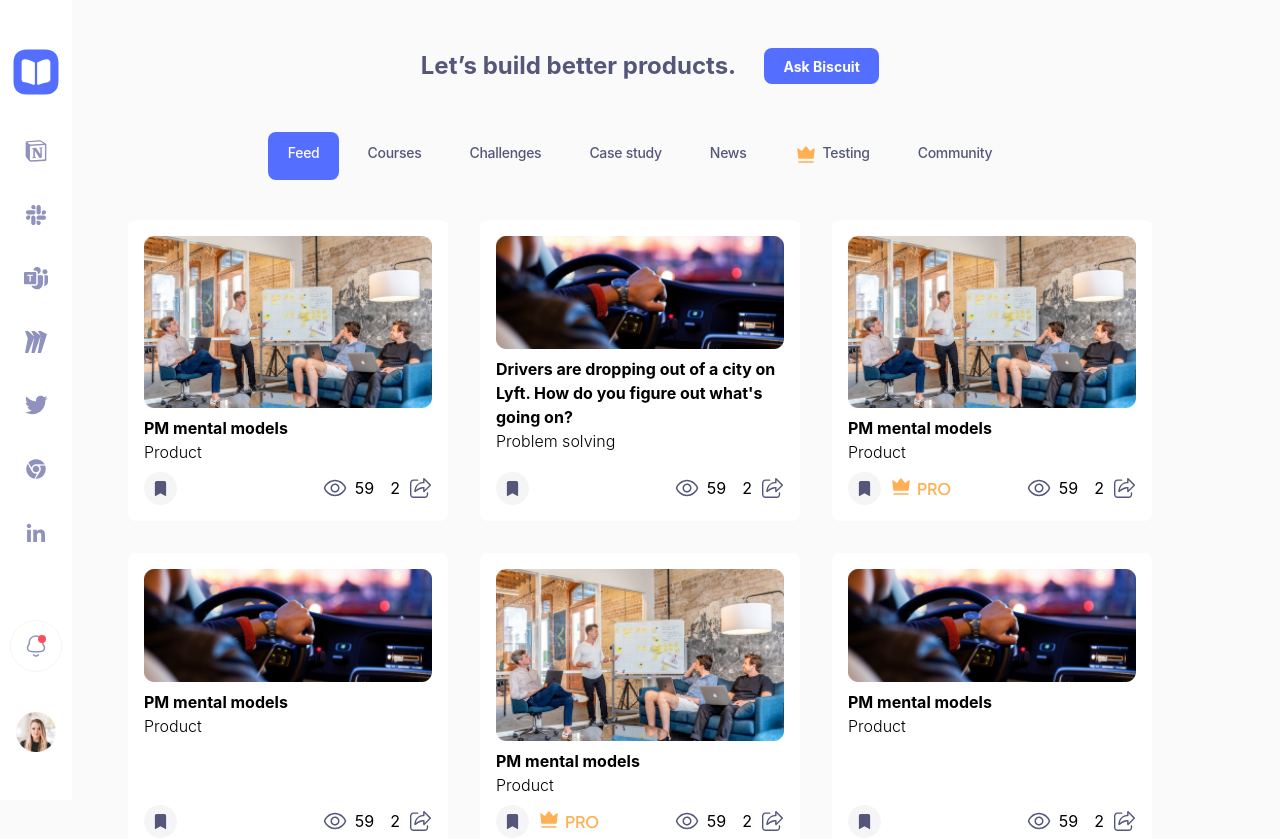
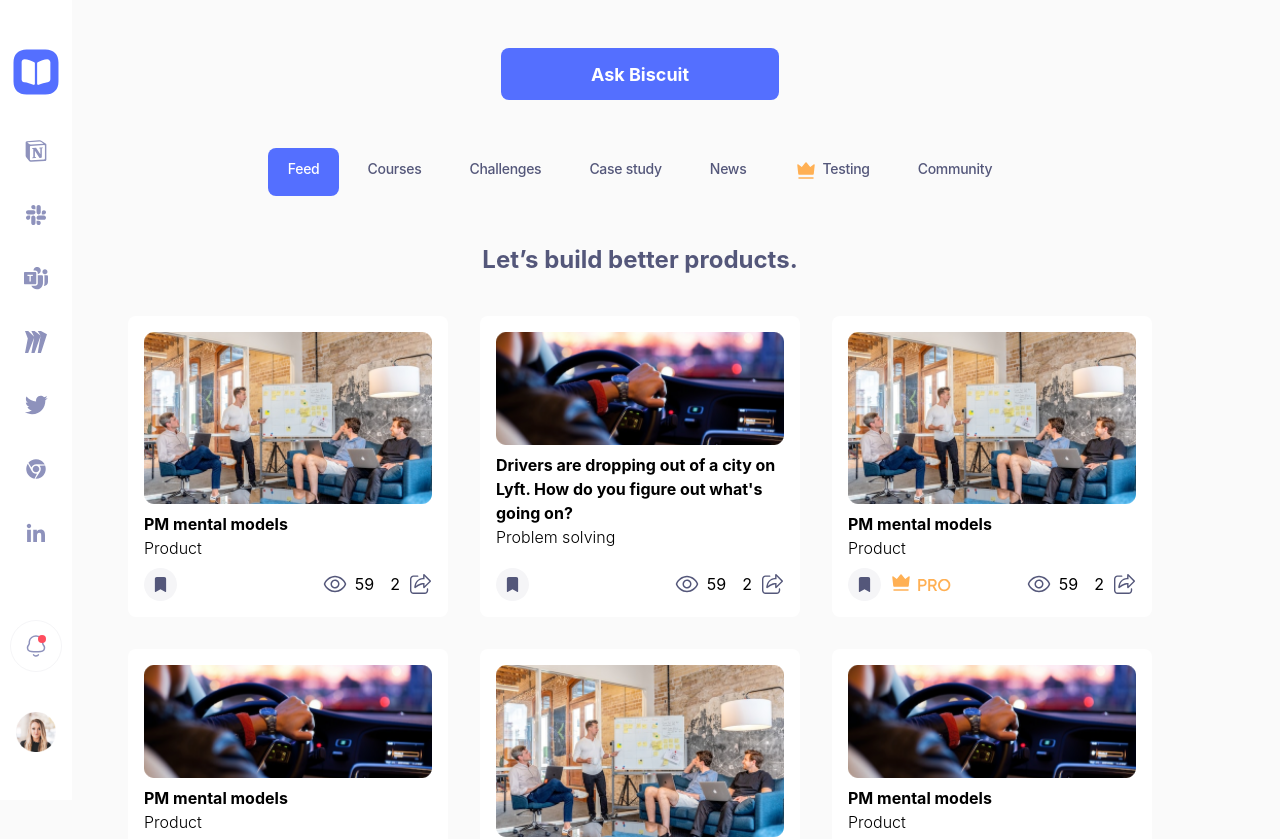
Before and after one commit to echo-webapp/biscuit, a React (Create React App) app: page /biscuit/home/1 in a window 1280 px wide. Shown: the top 839 px of the page. Built offline with nearby package versions, Linux system fonts and the light colour scheme.

Commit message:
Lot of Changes

```diff
--- a/src/home.jsx
+++ b/src/home.jsx
@@ -16,8 +16,8 @@ export const MainContainer = styled.div`
   justify-content: center;
 
   .watch {
-    width: 155px;
-    height: 36px;
+    width: 278px;
+    height: 52px;
     background: #546fff;
     border-radius: 8px;
     display: flex;
@@ -26,7 +26,7 @@ export const MainContainer = styled.div`
     justify-content: center;
     font-style: normal;
     font-weight: 700;
-    font-size: 14px;
+    font-size: 18px;
     color: #ffffff;
     cursor: pointer;
     transition: ease-in all 0.2s;
@@ -143,9 +143,6 @@ const Home = () => {
         style={{ width: "1440px" }}
       >
         <MainContainer>
-          <div className="text-2xl text-center text-color font-bold w-full">
-            {header}
-          </div>
           <div
             className="watch"
             onClick={() => {
@@ -162,6 +159,12 @@ const Home = () => {
         <div className="mt-12">
           <Navbar selected={selected} setselected={setselected} />
         </div>
+        <div
+          className="text-2xl text-center text-color font-bold w-full"
+          style={{ marginTop: "48px" }}
+        >
+          {header}
+        </div>
         {display}
       </div>
     </>
```
